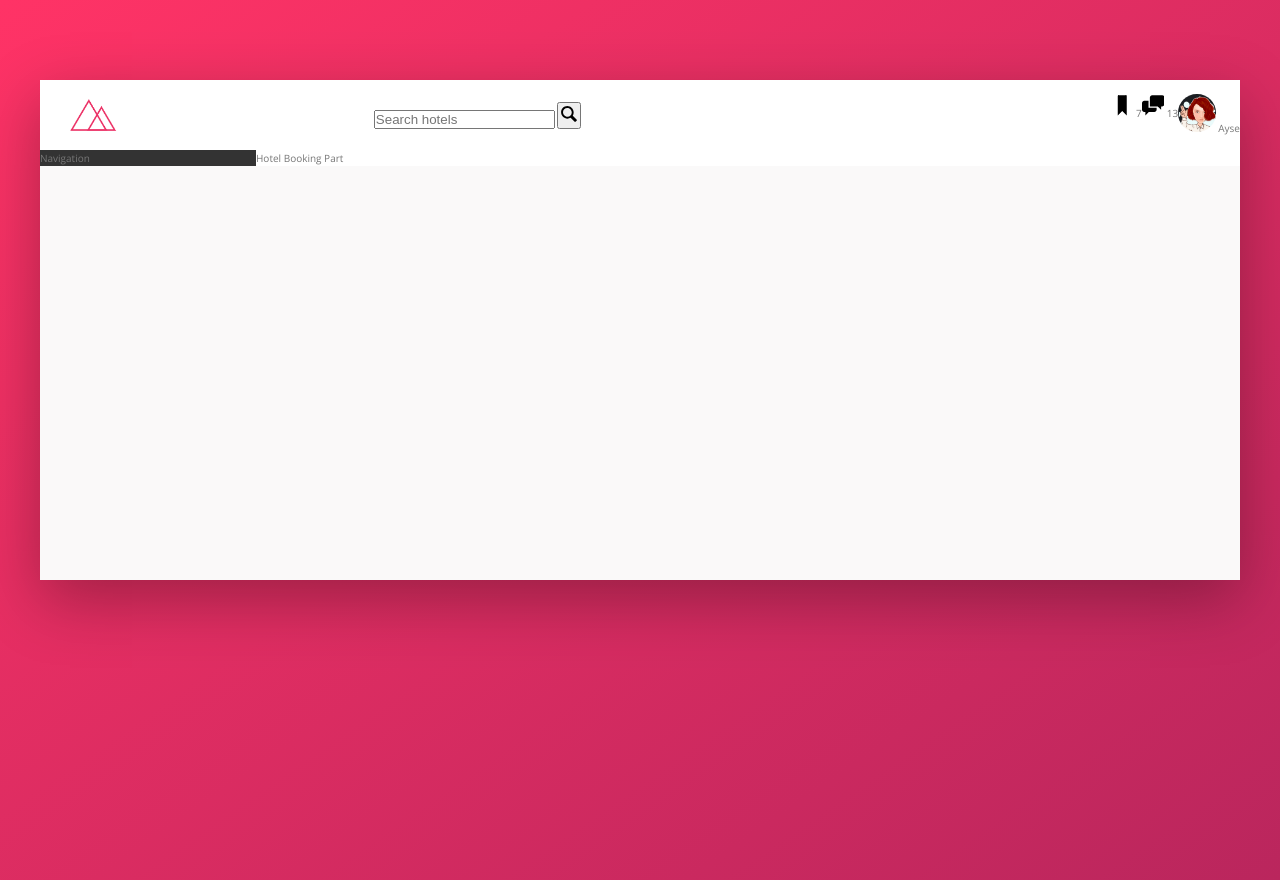
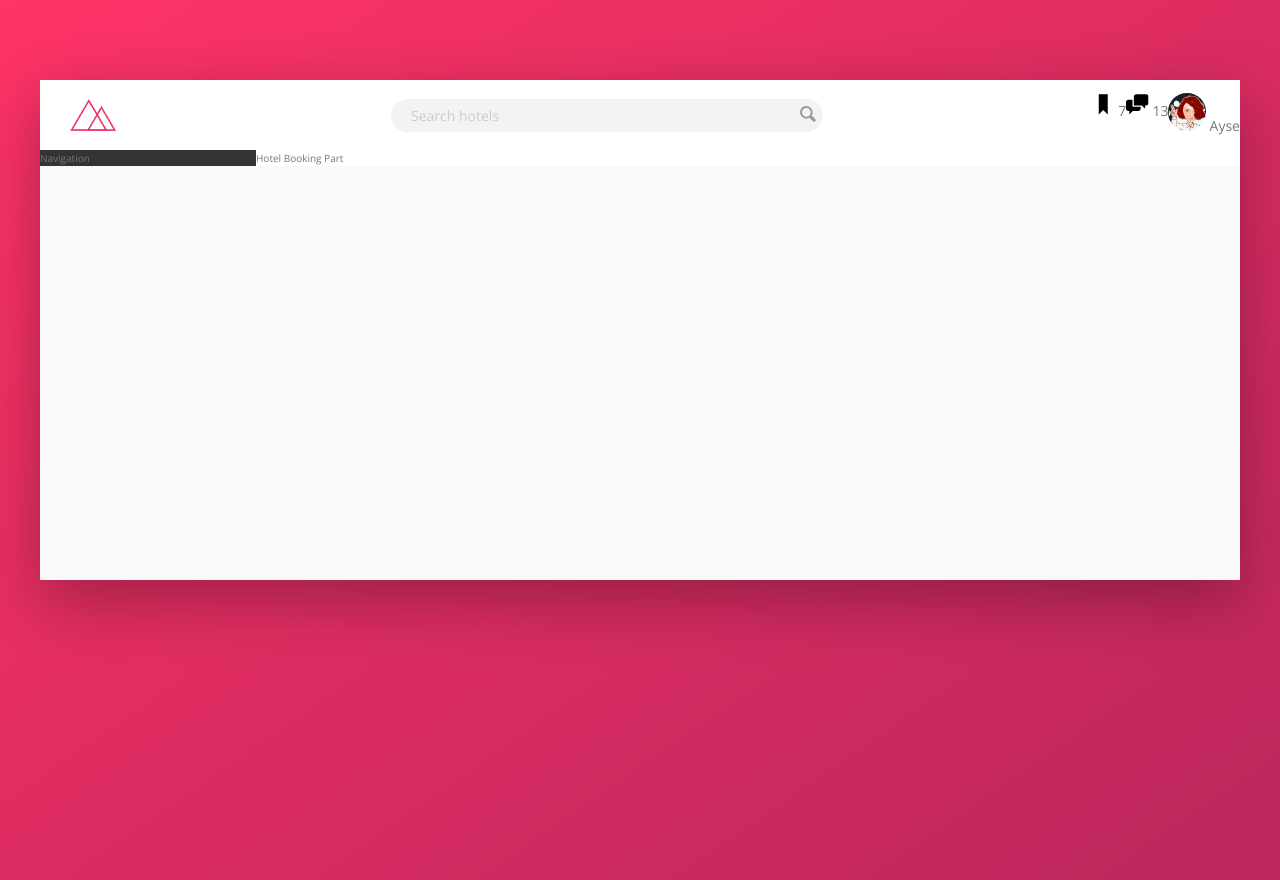
Before and after one commit to aysebat/trilloWebStites, a website: page index.html in a window 1280 px wide. Drawn offline with nearby package versions, Linux system fonts and the light colour scheme.

Commit message:
new style on header

```diff
--- a/css/style.css
+++ b/css/style.css
@@ -60,6 +60,7 @@ body {
   min-height: 50rem; }
 
 .header {
+  font-size: 1.4rem;
   height: 7rem;
   background-color: #fff;
   border-bottom: var(--color-grey-light-2);
@@ -83,10 +84,41 @@ body {
   margin-left: 3rem; }
 
 .search {
-  flex: 0 0 40%; }
+  flex: 0 0 40%;
+  display: flex;
+  align-items: center;
+  justify-content: center; }
+  .search__input {
+    font-family: inherit;
+    font-size: inherit;
+    color: inherit;
+    background-color: var(--color-grey-light-2);
+    border: none;
+    padding: .7rem 2rem;
+    border-radius: 100px;
+    width: 90%;
+    transform: all .2s;
+    margin-right: -2.5rem; }
+    .search__input:focus {
+      outline: none;
+      width: 100%;
+      background-color: var(--color-grey-light-3); }
+    .search__input::-webkit-input-placeholder {
+      font-weight: 100;
+      color: var(--color-grey-light-4); }
+  .search__input:focus + .search__button {
+    background-color: var(--color-grey-light-3); }
+  .search__button {
+    border: none;
+    background-color: var(--color-grey-light-2); }
+    .search__button:focus {
+      outline: none; }
+    .search__button:active {
+      transform: translate(2px); }
   .search__icon {
     height: 2rem;
-    width: 2rem; }
+    width: 2rem;
+    fill: var(--color-grey-dark-3); }
 
 .user-nav {
   display: flex; }
```
